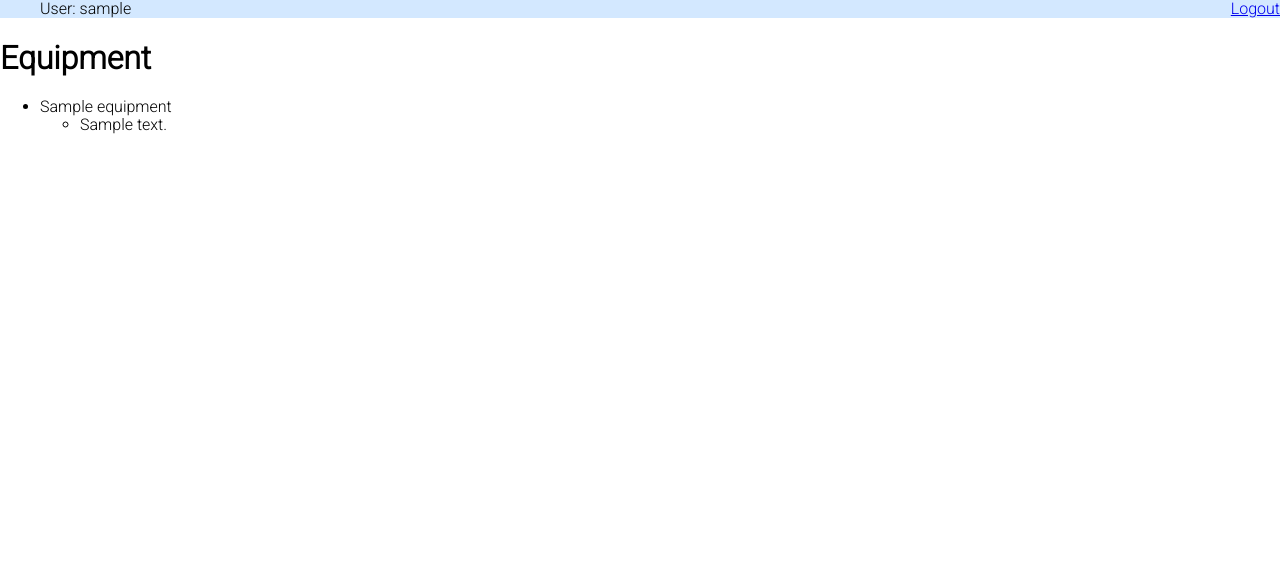
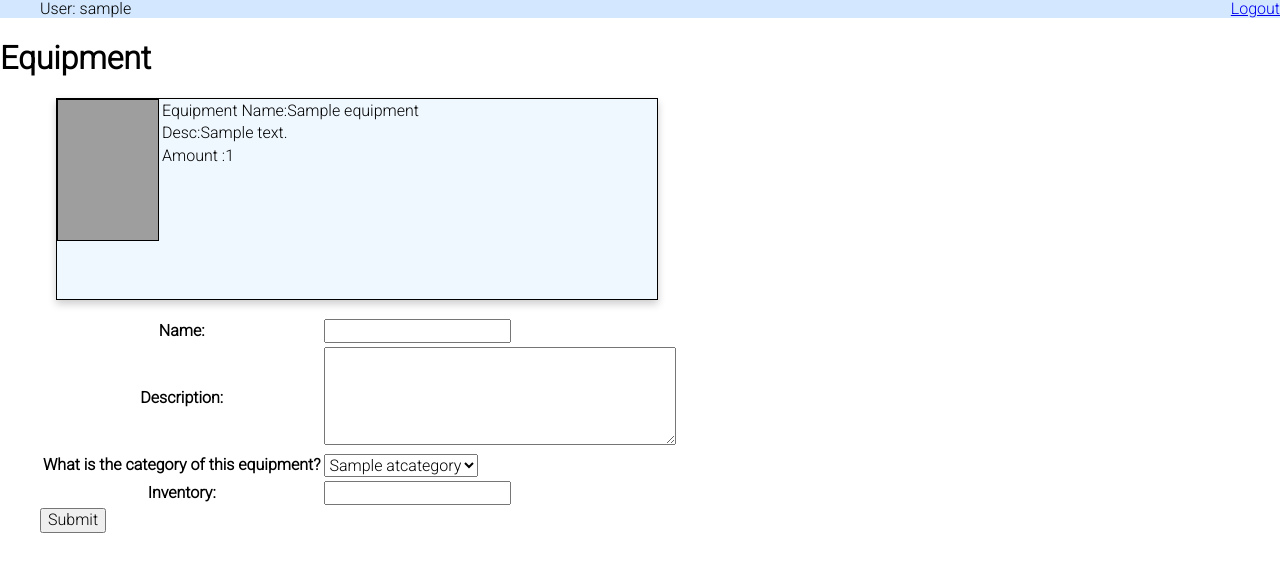
Before and after one commit to Spearsona/AssistiveTechPassport, a Django app: page /webportal/equipment in a window 1280 px wide. Shown: the top 572 px of the page. Run offline with Django 4.2, Linux system fonts and the light colour scheme; a user stored in the database is signed in; tables that the repository leaves empty hold one stand-in row (values such as "Sample post"); grey boxes are pictures that could not be loaded.

```diff
--- a/ATPassport/templates/webportal/equipment_list.html
+++ b/ATPassport/templates/webportal/equipment_list.html
@@ -3,15 +3,41 @@
 {% block content %}
     <h1>Equipment</h1>
     <ul>
-        {% for equipment in object_list %}
-        <li>{{ equipment.name }}</li>
-        <ul>
-            <li>{{ equipment.description }}</li>
-        </ul>
+        {% for equipment in equipment %}
+        <div class="equipment-card">
+            <div class="item-box">
+              <div class="item-column">
+                <img class="loan-image" width="100" height="140"  src="https://encrypted-tbn0.gstatic.com/images?q=tbn:ANd9GcTdXBvqMPgDQBW5joJZh_LqTlt4GtlxKLNj1w&usqp=CAU ">
+              </div>
 
+            <div class="item-column">
+              <table>
+                <tr>
+                  <td>Equipment Name:{{ equipment.name }}</td>
+                </tr>
+                <tr>
+                  <td>Desc:{{ equipment.description }}</td>
+                </tr>
+                </tr>
+                <tr>
+                  <td>Amount :{{ equipment.inventory }}</td>
+                </tr>
+              </table>
+
+            </div>
+          </div>
+        </div>
 
     {% empty %}
         <li>No Equipment Available</li>
     {% endfor %}
+    <form action="" method="post">
+        {% csrf_token %}
+        <table>
+        {{ createform.as_table }}
+        </table>
+        <input type="submit" value="Submit">
+    </form>
+
     </ul>
 {% endblock %}
--- a/ATPassport/templates/webportal/userloans.html
+++ b/ATPassport/templates/webportal/userloans.html
@@ -9,9 +9,9 @@
       {% for loan in userloans %}
       <div class="equipment-card">
         <div class="item-box">
-        <div class="item-column">
-          <img class="loan-image" width="100" height="140"  src="https://encrypted-tbn0.gstatic.com/images?q=tbn:ANd9GcTdXBvqMPgDQBW5joJZh_LqTlt4GtlxKLNj1w&usqp=CAU ">
-        </div>
+          <div class="item-column">
+            <img class="loan-image" width="100" height="140"  src="https://encrypted-tbn0.gstatic.com/images?q=tbn:ANd9GcTdXBvqMPgDQBW5joJZh_LqTlt4GtlxKLNj1w&usqp=CAU ">
+          </div>
 
         <div class="item-column">
           <table>
--- /dev/null
+++ b/ATPassport/webportal/forms.py
@@ -0,0 +1,23 @@
+from django import forms
+from .models import AtCategory, Equipment
+class CreateEquipmentForm(forms.Form):
+    name = forms.CharField(max_length=100)
+    description = forms.CharField(widget=forms.Textarea(attrs={"rows":5}))
+    atcategories = AtCategory.objects.all()
+    print(atcategories)
+    CATEGORIES = ()
+    for item in atcategories:
+        print(item.name, item.desc)
+        CATEGORIES = CATEGORIES + ((item.name, item.name),)
+
+    # CATEGORIES = (
+    #     ('Physical', atcategories[0]),
+    #     ('Visual', atcategories[1].name)
+    # )
+
+    atcategory = forms.CharField(label='What is the category of this equipment?', widget=forms.Select(choices=CATEGORIES))
+    print(atcategory)
+    inventory = forms.IntegerField()
+
+    class Meta:
+        model = Equipment
--- a/ATPassport/webportal/models.py
+++ b/ATPassport/webportal/models.py
@@ -35,15 +35,28 @@ class AtCategory(models.Model):
 
     def __str__(self):
         return self.name
+    @classmethod
+    def create(cls):
+        category = cls(name='generic', desc='generic')
+        category.save()
+        return category
+
 
 
 class Equipment(models.Model):
     name = models.CharField(max_length=100)
     description = models.CharField(max_length=500)
     atcategory = models.ForeignKey(AtCategory, on_delete=models.CASCADE)
+    inventory = models.IntegerField(default= 10)
 
     def __str__(self):
         return self.name
+
+    @classmethod
+    def create(cls, name, description, atcategory, inventory):
+        equipment = cls(name=name, description=description, atcategory=atcategory, inventory=inventory)
+        return equipment
+
 
 
 class LoanInstance(models.Model):
@@ -55,7 +68,9 @@ class LoanInstance(models.Model):
     @property
     def is_overdue(self):
         """Check whether the Loan is overdue based on due date and current date."""
-        return bool(self.due_date and date.today() > self.due_back)
+        return bool(self.due_date and date.today() > self.due_date)
+
+
 
 
     class Meta:
--- a/ATPassport/webportal/urls.py
+++ b/ATPassport/webportal/urls.py
@@ -11,7 +11,7 @@ urlpatterns = [
     path('', views.index, name='index'),
     path('providerloans', views.providerloans, name='providerloans'),
     path('userloans', views.userloans, name='userloans'),
-    path('equipment', EquipmentListView.as_view(), name='equipment')
+    path('equipment', views.EquipmentListView, name='equipment')
 
 ]
 
--- a/ATPassport/webportal/views.py
+++ b/ATPassport/webportal/views.py
@@ -1,9 +1,13 @@
-from django.shortcuts import render
+from django.shortcuts import render, get_object_or_404
 from django.contrib.auth.decorators import login_required
 from django.views.generic.list import ListView
-from .models import AtUser, LoanInstance, Provider, Equipment
+from .models import AtUser, LoanInstance, Provider, Equipment, AtCategory
+from .forms import CreateEquipmentForm
+from django.http import HttpResponseRedirect
+
 app_name = 'webportal'
 
+@login_required
 def index(request):
     context={}
     return render(request, 'webportal/index.html', context)
@@ -31,20 +35,49 @@ def providerloans(request):
     provideruser = Provider.objects.get(pk=provideruser)
     providerloans = LoanInstance.objects.filter(provider=provideruser)
 
-
     context ={
         'provider': provideruser,
         'providerloans': providerloans,
-
     }
     return render(request, 'webportal/providerloans.html', context)
 
+@login_required
 def Catalog(request):
     context={
+          'equipment': Equipment.objects,
     }
     return render(request, 'webportal/catalog.html', context)
 
+@login_required
+def EquipmentListView(request):
 
-class EquipmentListView(ListView):
-    model = Equipment
-    paginate_by: 5
+    def DeleteEquipment(request, obj_id):
+        object = get_object_or_404(Equipment, pk=obj_id)
+        object.delete()
+
+    if request.method == 'POST':
+        createform = CreateEquipmentForm(request.POST)
+        if createform.is_valid():
+            print(createform.cleaned_data);
+            # data = form.cleaned_data['name']
+            # print(data);
+            cd = createform.cleaned_data;
+            catString = createform.cleaned_data['atcategory']
+
+            eq = Equipment.create(createform.cleaned_data['name'],
+                                  createform.cleaned_data['description'],
+                                  AtCategory.objects.get(name=catString),
+                                  createform.cleaned_data['inventory'])
+            eq.save()
+            return HttpResponseRedirect("/webportal/equipment")
+    elif request.method == 'PUT':
+        print("putputput")
+
+    else:
+        createform = CreateEquipmentForm
+    context={
+        'createform': createform,
+          'equipment': Equipment.objects.all,
+          'deletefunc': DeleteEquipment
+    }
+    return render(request, 'webportal/equipment_list.html', context)
```
Also changed, not shown: ATPassport/templates/webportal/index.html (+11 -1 lines), ATPassport/templates/webportal/providerloans.html (+18 -0 lines), ATPassport/webportal/migrations/0003_equipment_inventory.py (added).
